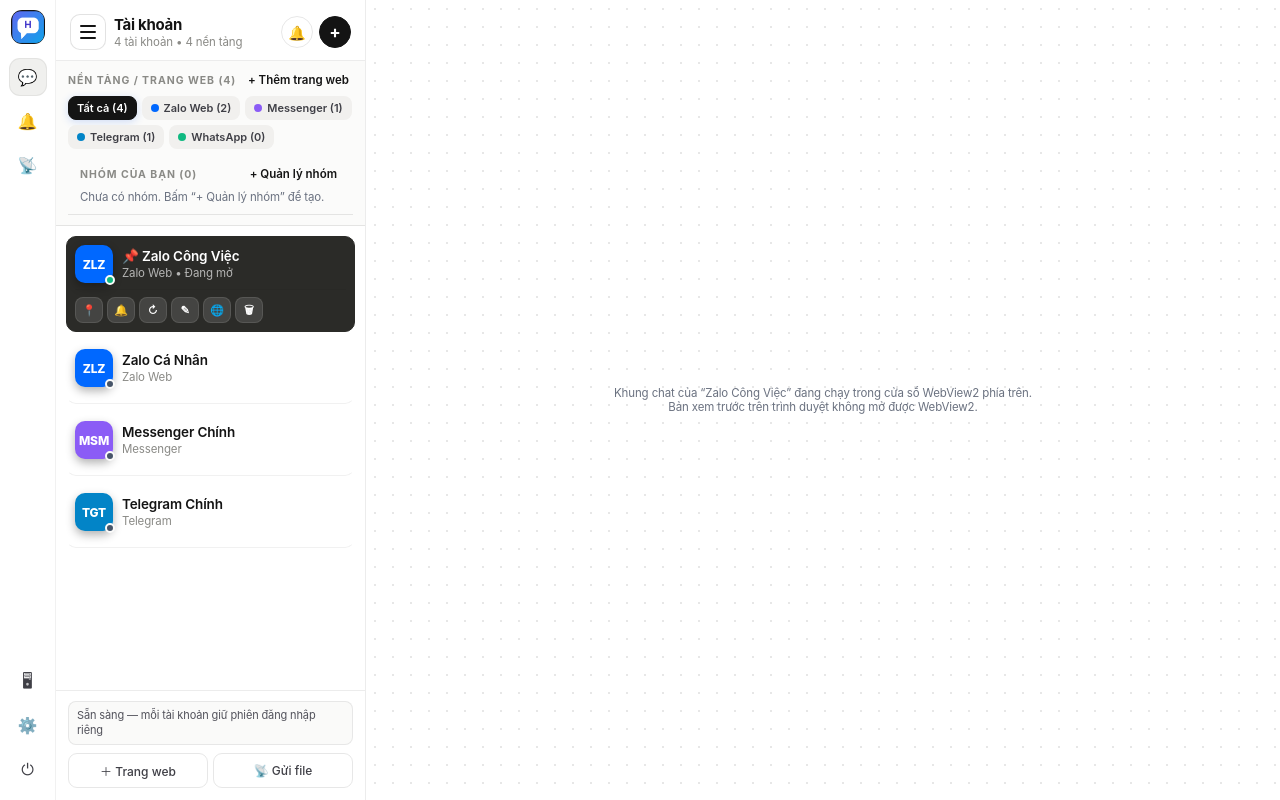
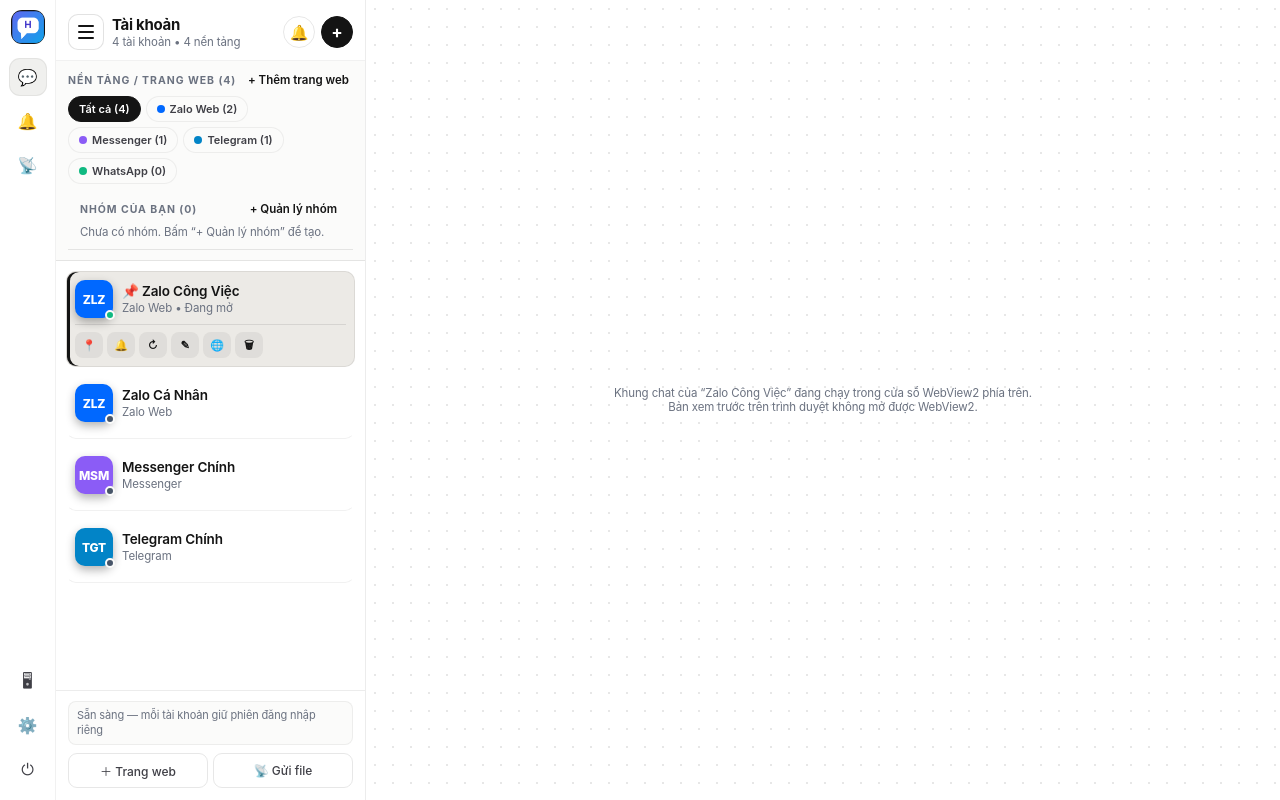
Before and after one commit to xxquachtheanhxx/henry-chat-pro, a React (Vite) app: page / in a window 1280 px wide. Built offline with nearby package versions, Linux system fonts and the light colour scheme.

Commit message:
Unify light and dark themes and fix LAN panel overlay

```diff
--- a/src/App.tsx
+++ b/src/App.tsx
@@ -514,6 +514,7 @@ export default function App() {
 
   /* ------------------------ Trung tâm thông báo ------------------------- */
   const [showInbox, setShowInbox] = useState(IS_NOTIF_WINDOW);
+  const [showLan, setShowLan] = useState(false);
   const [notifications, setNotifications] = useState<NotificationItem[]>(() =>
     loadJson<NotificationItem[]>(LS_NOTIF, [])
   );
@@ -601,6 +602,7 @@ export default function App() {
     showAddPlatform ||
     showGroupManager ||
     showInbox ||
+    showLan ||
     deleteTarget !== null;
 
   const closeInboxPanel = useCallback(() => {
@@ -670,7 +672,6 @@ export default function App() {
   }, [settings.theme]);
 
   /* --------------------------- Gửi file LAN --------------------------- */
-  const [showLan, setShowLan] = useState(false);
   const [lanPeers, setLanPeers] = useState<LanPeer[]>([]);
   const [lanPeerId, setLanPeerId] = useState("");
   const [lanText, setLanText] = useState("");
@@ -1768,7 +1769,8 @@ export default function App() {
     [accounts, profileAlerts]
   );
 
-  const modalLeft = sidebarMode === "collapsed" ? 68 : 310;
+  const modalLeft =
+    (IS_NOTIF_WINDOW ? 0 : RAIL_WIDTH) + (sidebarMode === "collapsed" ? 68 : 310);
 
   const renderAvatar = (acc: AccountProfile, size: "card" | "preview") => {
     const plat = getPlatform(acc.platformId);
--- a/src/styles.css
+++ b/src/styles.css
@@ -1383,6 +1383,13 @@ html, body, #root {
   --bch-accent: #2563eb;
   --bch-accent-text: #ffffff;
   --bch-shadow: 0 10px 30px rgba(2, 6, 23, 0.45);
+  --bch-selected: #1c2637;
+  --bch-selected-text: #f8fafc;
+  --bch-selected-sub: #94a3b8;
+  --bch-selected-border: rgba(148, 163, 184, 0.22);
+  --bch-selected-action: rgba(255, 255, 255, 0.1);
+  --bch-selected-bar: #94a3b8;
+  --bch-dot: rgba(148, 163, 184, 0.18);
 }
 
 html[data-theme="light"] {
@@ -1399,6 +1406,13 @@ html[data-theme="light"] {
   --bch-accent: #141414;
   --bch-accent-text: #ffffff;
   --bch-shadow: 0 8px 24px rgba(20, 20, 20, 0.08);
+  --bch-selected: #eceae6;
+  --bch-selected-text: #141414;
+  --bch-selected-sub: #6b7280;
+  --bch-selected-border: rgba(20, 20, 20, 0.08);
+  --bch-selected-action: rgba(20, 20, 20, 0.06);
+  --bch-selected-bar: #141414;
+  --bch-dot: rgba(20, 20, 20, 0.1);
 }
 
 html[data-theme="light"] body {
@@ -1951,3 +1965,225 @@ html[data-theme="light"] .bch-link-btn:hover {
 html[data-theme="light"] body {
   color: #141414 !important;
 }
+
+/* ===================== GIAO DIỆN THỐNG NHẤT CHO CẢ SÁNG & TỐI ===================== */
+html[data-theme] .bch-brand-header {
+  padding: 14px 12px 10px;
+  background: var(--bch-panel);
+  border-bottom: 1px solid var(--bch-border-soft);
+}
+html[data-theme] .bch-brand-name {
+  background: none;
+  -webkit-text-fill-color: var(--bch-text);
+  color: var(--bch-text);
+}
+html[data-theme] .bch-brand-title {
+  font-size: 15px;
+  font-weight: 700;
+  color: var(--bch-text);
+}
+html[data-theme] .bch-brand-sub {
+  font-size: 11.5px;
+  color: var(--bch-muted);
+}
+html[data-theme] .bch-brand-bell-btn,
+html[data-theme] .bch-brand-add-btn {
+  width: 32px;
+  height: 32px;
+  border-radius: 50%;
+  box-shadow: none;
+  font-size: 15px;
+}
+html[data-theme] .bch-brand-bell-btn {
+  background: transparent;
+  border: 1px solid var(--bch-border);
+  color: var(--bch-text);
+}
+html[data-theme] .bch-brand-bell-btn:hover {
+  background: var(--bch-hover);
+}
+html[data-theme] .bch-brand-add-btn {
+  background: var(--bch-accent);
+  border: 1px solid var(--bch-accent);
+  color: var(--bch-accent-text);
+  font-size: 17px;
+}
+
+html[data-theme] .bch-section-card {
+  background: transparent;
+  border: none;
+  box-shadow: none;
+  padding: 6px 10px 0;
+}
+html[data-theme] .bch-section-label {
+  font-size: 10.5px;
+  letter-spacing: 0.09em;
+  text-transform: uppercase;
+  color: var(--bch-muted);
+  font-weight: 700;
+}
+html[data-theme] .bch-chip {
+  background: var(--bch-panel-2);
+  border: 1px solid var(--bch-border-soft);
+  color: var(--bch-text-soft);
+  border-radius: 999px;
+  padding: 5px 10px;
+}
+html[data-theme] .bch-chip:hover {
+  background: var(--bch-hover);
+  color: var(--bch-text);
+}
+html[data-theme] .bch-chip.active {
+  background: var(--bch-accent);
+  border-color: var(--bch-accent);
+  color: var(--bch-accent-text);
+  box-shadow: none;
+}
+html[data-theme] .bch-link-btn {
+  color: var(--bch-text);
+  font-weight: 600;
+}
+html[data-theme] .bch-link-btn:hover {
+  opacity: 0.75;
+}
+
+/* Hàng tài khoản phẳng, thống nhất hai theme */
+html[data-theme] .bch-acc-card {
+  background: transparent;
+  border: 1px solid transparent;
+  border-bottom: 1px solid var(--bch-border-soft);
+  border-radius: 10px;
+  padding: 8px;
+  transition: background-color 0.16s ease, border-color 0.16s ease;
+}
+html[data-theme] .bch-acc-card:hover {
+  background: var(--bch-hover);
+  border-color: transparent;
+  border-bottom-color: var(--bch-border-soft);
+}
+html[data-theme] .bch-acc-card.active {
+  background: var(--bch-selected);
+  border-color: var(--bch-selected-border);
+  box-shadow: inset 3px 0 0 var(--bch-selected-bar);
+}
+html[data-theme] .bch-acc-card.active .bch-acc-name,
+html[data-theme] .bch-acc-card.active .bch-acc-alert-snippet {
+  color: var(--bch-selected-text);
+}
+html[data-theme] .bch-acc-card.active .bch-acc-sub {
+  color: var(--bch-selected-sub);
+}
+html[data-theme] .bch-acc-name {
+  font-size: 13.5px;
+  font-weight: 600;
+}
+html[data-theme] .bch-acc-sub {
+  font-size: 11.5px;
+  color: var(--bch-muted);
+}
+
+/* Nút thao tác gọn, chỉ hiện khi hover / hàng đang chọn */
+html[data-theme] .bch-acc-actions.compact {
+  max-height: 0;
+  opacity: 0;
+  overflow: hidden;
+  margin-top: 0;
+  transition: max-height 0.16s ease, opacity 0.16s ease, margin-top 0.16s ease;
+}
+html[data-theme] .bch-acc-card:hover .bch-acc-actions.compact,
+html[data-theme] .bch-acc-card.active .bch-acc-actions.compact {
+  max-height: 40px;
+  opacity: 1;
+  margin-top: 6px;
+}
+html[data-theme] .bch-acc-actions.compact .bch-action-btn {
+  width: 26px;
+  height: 26px;
+  font-size: 11px;
+  border-radius: 8px;
+  background: transparent;
+  border-color: transparent;
+  color: var(--bch-text-soft);
+}
+html[data-theme] .bch-acc-actions.compact .bch-action-btn:hover {
+  background: var(--bch-hover);
+  border-color: var(--bch-border);
+}
+html[data-theme] .bch-acc-card.active .bch-acc-actions.compact .bch-action-btn {
+  background: var(--bch-selected-action);
+  border-color: transparent;
+  color: var(--bch-selected-text);
+}
+
+/* Vùng chat: cùng bố cục, chỉ đổi tông màu */
+html[data-theme] .bch-chat-viewport {
+  background-color: var(--bch-panel);
+  background-image: radial-gradient(var(--bch-dot) 1px, transparent 1px);
+  background-size: 18px 18px;
+}
+html[data-theme] .bch-stage-card {
+  background: var(--bch-panel);
+  border: 1px solid var(--bch-border-soft);
+  box-shadow: var(--bch-shadow);
+  border-radius: 16px;
+  padding: 28px 26px;
+}
+html[data-theme] .bch-sidebar-footer {
+  background: var(--bch-panel);
+  padding: 10px 12px 12px;
+  gap: 8px;
+}
+html[data-theme] .bch-footer-row .bch-btn {
+  background: transparent;
+  border: 1px solid var(--bch-border);
+  color: var(--bch-text-soft);
+  font-weight: 500;
+  border-radius: 9px;
+}
+html[data-theme] .bch-footer-row .bch-btn:hover {
+  background: var(--bch-hover);
+  color: var(--bch-text);
+}
+html[data-theme] .bch-status-banner {
+  font-size: 11px;
+  border-radius: 8px;
+  padding: 6px 8px;
+  background: var(--bch-panel-2);
+  color: var(--bch-muted);
+  border: 1px solid var(--bch-border-soft);
+}
+
+/* Chuyển theme mượt, không nháy */
+.bch-shell,
+.bch-rail,
+.bch-sidebar,
+.bch-brand-header,
+.bch-acc-card,
+.bch-chat-viewport,
+.bch-stage-card,
+.bch-modal-card,
+.bch-inbox-card,
+.bch-btn,
+.bch-input,
+.bch-select,
+.bch-chip {
+  transition: background-color 0.24s ease, color 0.24s ease, border-color 0.24s ease,
+    box-shadow 0.24s ease;
+}
+@media (prefers-reduced-motion: reduce) {
+  .bch-shell,
+  .bch-rail,
+  .bch-sidebar,
+  .bch-brand-header,
+  .bch-acc-card,
+  .bch-chat-viewport,
+  .bch-stage-card,
+  .bch-modal-card,
+  .bch-inbox-card,
+  .bch-btn,
+  .bch-input,
+  .bch-select,
+  .bch-chip {
+    transition: none;
+  }
+}
```
